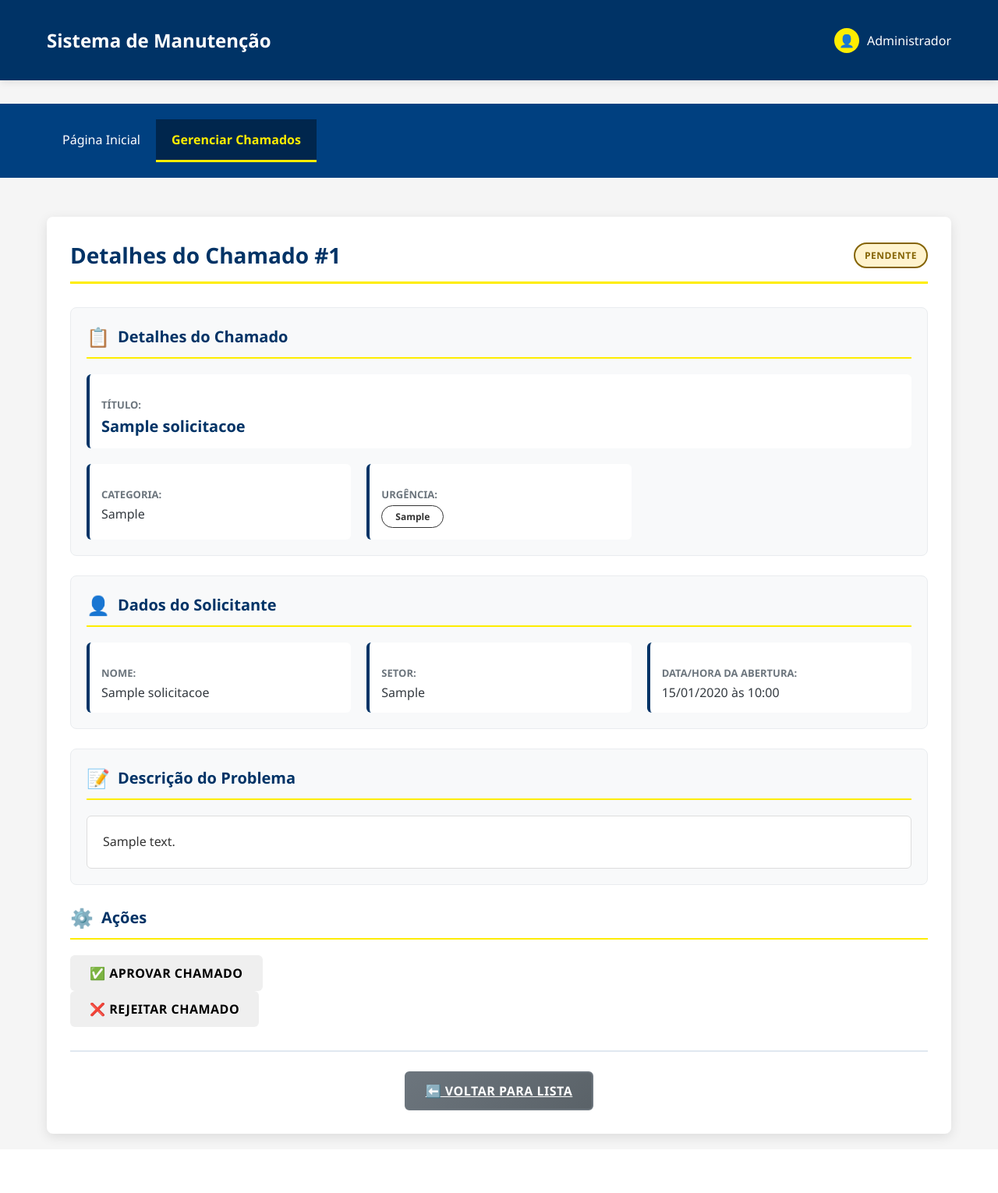
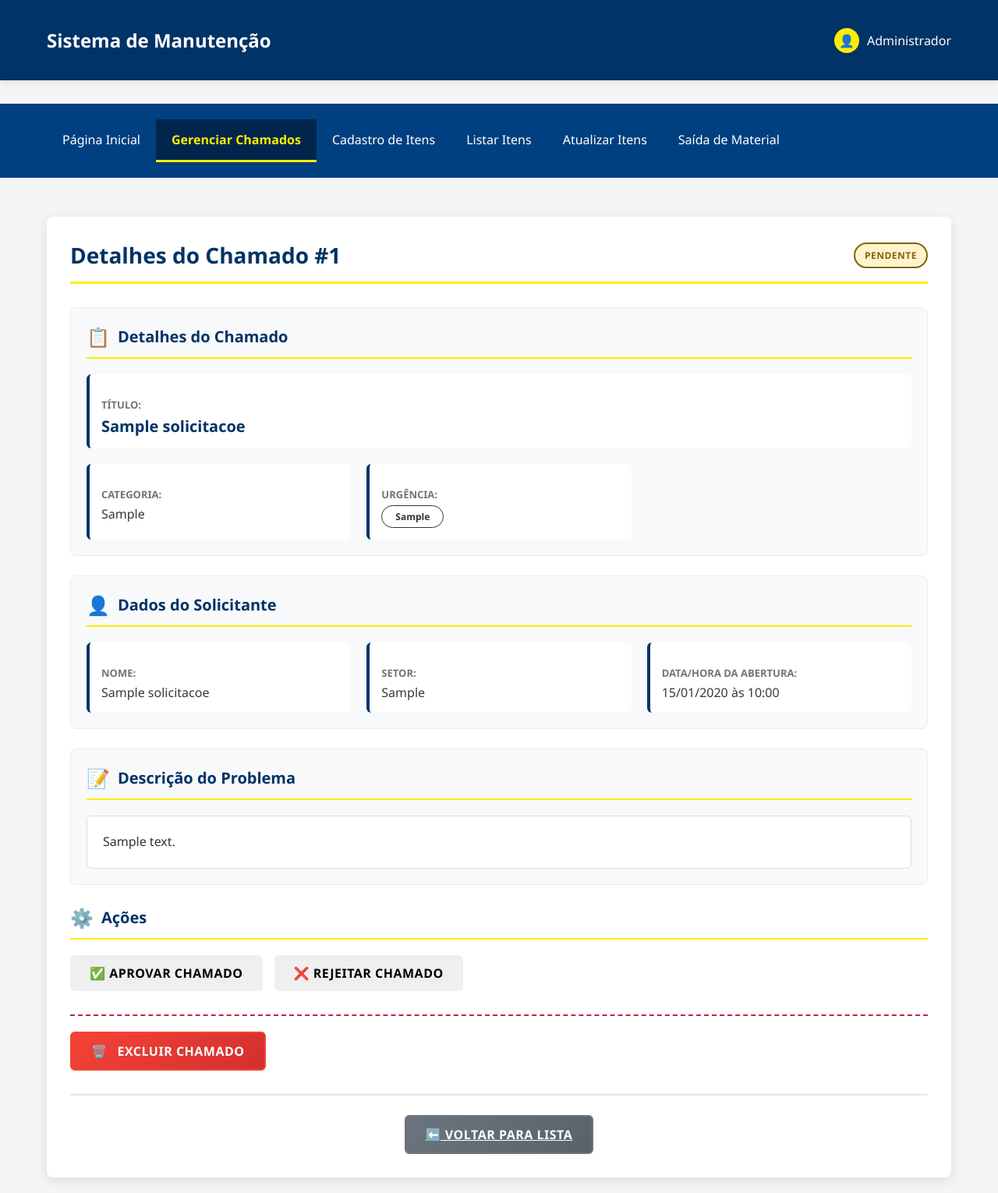
Before and after one commit to LuciosSB/sistema-de-gerenciamento-controle, a Flask app: page /gerenciar_solicitacoes/1 in a window 1280 px wide. Shown: the whole page at 78% size. Before the commit the page ends 1467 px from the top, so only its background shows below. Run offline with Flask 3, Linux system fonts and the light colour scheme; a user stored in the database is signed in; tables that the repository leaves empty hold one stand-in row (values such as "Sample post").

Commit message:
fix(detalhes): Ajusta layout dos botões de ação e adiciona exclusão
- Alinha os botões de 'Aprovar' e 'Rejeitar' horizontalmente.
- Reintroduz o botão para excluir permanentemente o chamado,
  localizado em uma seção de destaque.

```diff
--- a/static/style.css
+++ b/static/style.css
@@ -3441,3 +3441,23 @@ select option {
     border-radius: 6px;
     line-height: 1.6;
 }
+/* ===== AJUSTES DE LAYOUT PARA OS BOTÕES DE AÇÃO ===== */
+
+.acoes-buttons {
+    display: flex;
+    gap: 15px; /* Cria um espaço entre os botões */
+    align-items: center;
+    flex-wrap: wrap; /* Permite que os botões quebrem a linha em telas pequenas */
+}
+
+/* Garante que o formulário dentro do flex container se comporte bem */
+.acoes-buttons form {
+    margin: 0;
+}
+
+/* Seção de perigo para o botão de exclusão */
+.acoes-danger {
+    margin-top: 30px;
+    padding-top: 20px;
+    border-top: 2px dashed #c82333; /* Linha tracejada vermelha para indicar perigo */
+}
--- a/templates/gerenciar_solicitacoes_detalhes.html
+++ b/templates/gerenciar_solicitacoes_detalhes.html
@@ -24,7 +24,11 @@
             <ul class="nav-list">
                 <li><a href="{{ url_for('dashboard') }}">Página Inicial</a></li>
                 <li class="active"><a href="{{ url_for('gerenciar_solicitacoes') }}">Gerenciar Chamados</a></li>
-                </ul>
+                <li><a href="{{ url_for('cadastro_produto') }}">Cadastro de Itens</a></li>
+                <li><a href="{{ url_for('listar_produtos') }}">Listar Itens</a></li>
+                <li><a href="{{ url_for('selecionar_produto_atualizar') }}">Atualizar Itens</a></li>
+                <li><a href="{{ url_for('saida_produto') }}">Saída de Material</a></li>
+            </ul>
         </div>
     </nav>
 
@@ -126,7 +130,7 @@
 
                         {% if solicitacao.status == 'pendente' %}
                         <div class="acoes-buttons">
-                            <form method="POST" action="{{ url_for('atualizar_status_solicitacao', solicitacao_id=solicitacao.id) }}" style="display: inline;" onsubmit="return confirm('Confirmar APROVAÇÃO deste chamado?')">
+                            <form method="POST" action="{{ url_for('atualizar_status_solicitacao', solicitacao_id=solicitacao.id) }}" onsubmit="return confirm('Confirmar APROVAÇÃO deste chamado?')">
                                 <input type="hidden" name="status" value="aprovada">
                                 <button type="submit" class="btn btn-atender">✅ Aprovar Chamado</button>
                             </form>
@@ -155,6 +159,15 @@
                             </form>
                         </div>
                         {% endif %}
+
+                        <div class="acoes-danger">
+                            <form method="POST" action="{{ url_for('excluir_solicitacao', solicitacao_id=solicitacao.id) }}" onsubmit="return confirm('ATENÇÃO: Deseja EXCLUIR permanentemente este chamado? Esta ação NÃO pode ser desfeita!')">
+                                <button type="submit" class="btn btn-danger">
+                                    <span class="btn-icon">🗑️</span>
+                                    Excluir Chamado
+                                </button>
+                            </form>
+                        </div>
                     </div>
 
                     <div class="page-actions">
```
